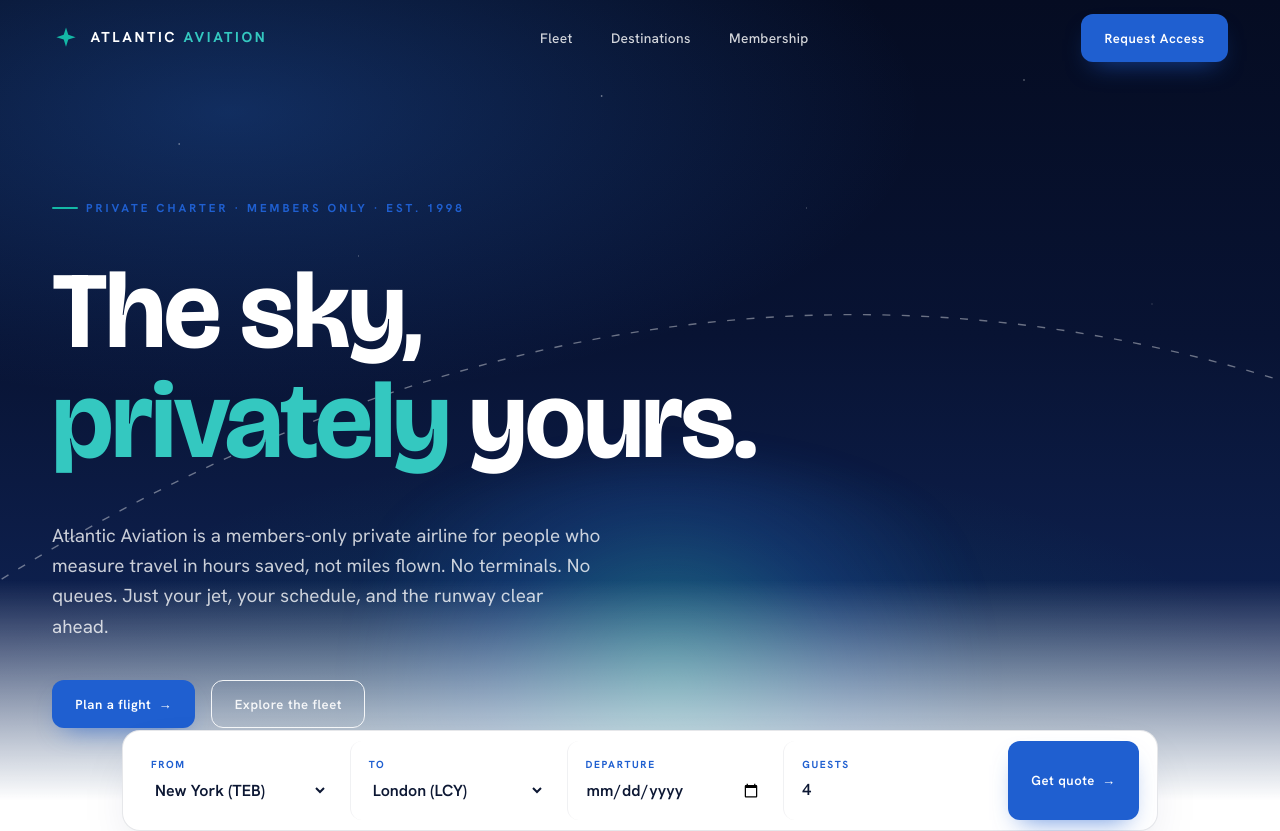
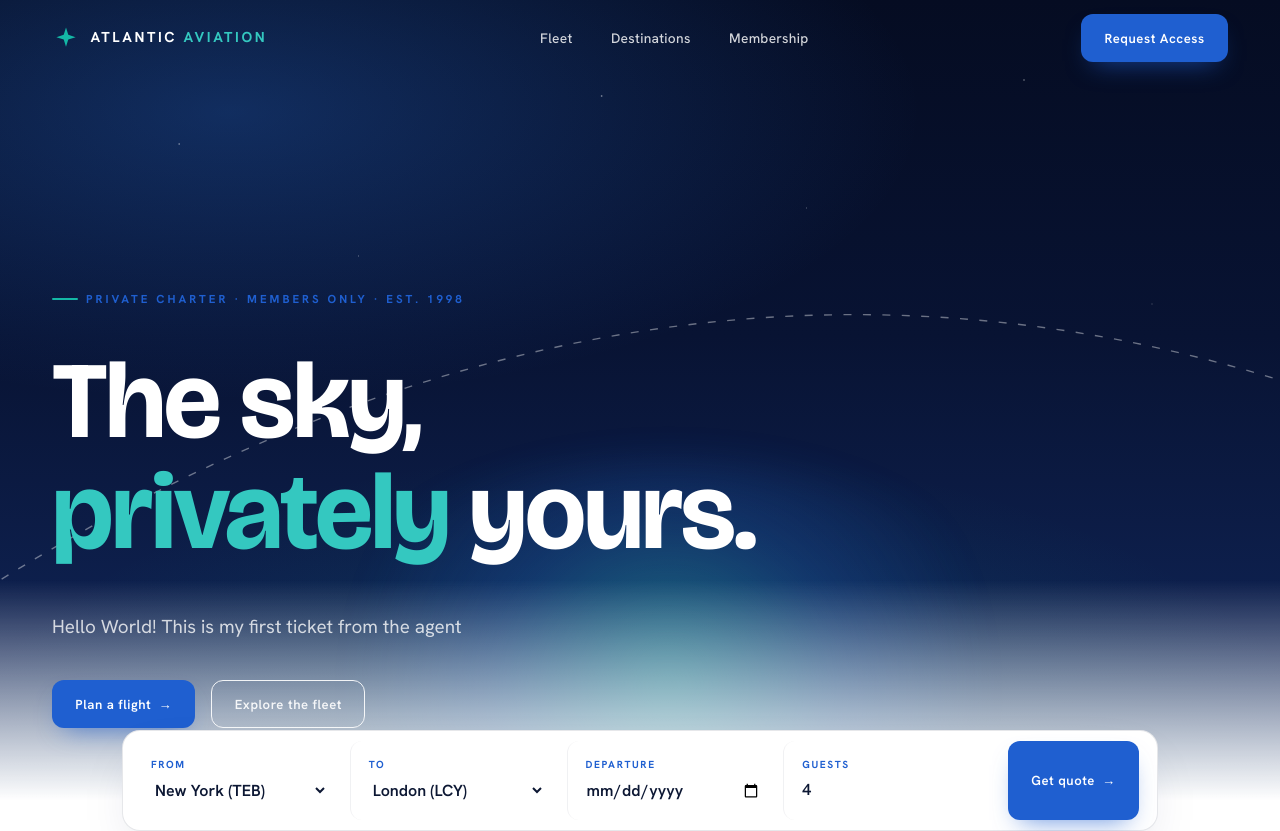
Before and after one commit to zeal-noahHoffman/Demo-Project, a React (Vite) app: page / in a window 1280 px wide. Shown: the top 831 px of the page. Built offline with nearby package versions, Linux system fonts and the light colour scheme.

Commit message:
feat(KAN-4): First-Test-Run

```diff
--- a/src/App.jsx
+++ b/src/App.jsx
@@ -116,9 +116,7 @@ function Hero() {
         </h1>
 
         <p className="hero__lede fade-load" style={{ animationDelay: ".7s" }}>
-          Atlantic Aviation is a members-only private airline for people who measure
-          travel in hours saved, not miles flown. No terminals. No queues. Just your
-          jet, your schedule, and the runway clear ahead.
+          Hello World! This is my first ticket from the agent
         </p>
 
         <div className="hero__actions fade-load" style={{ animationDelay: ".9s" }}>
```
